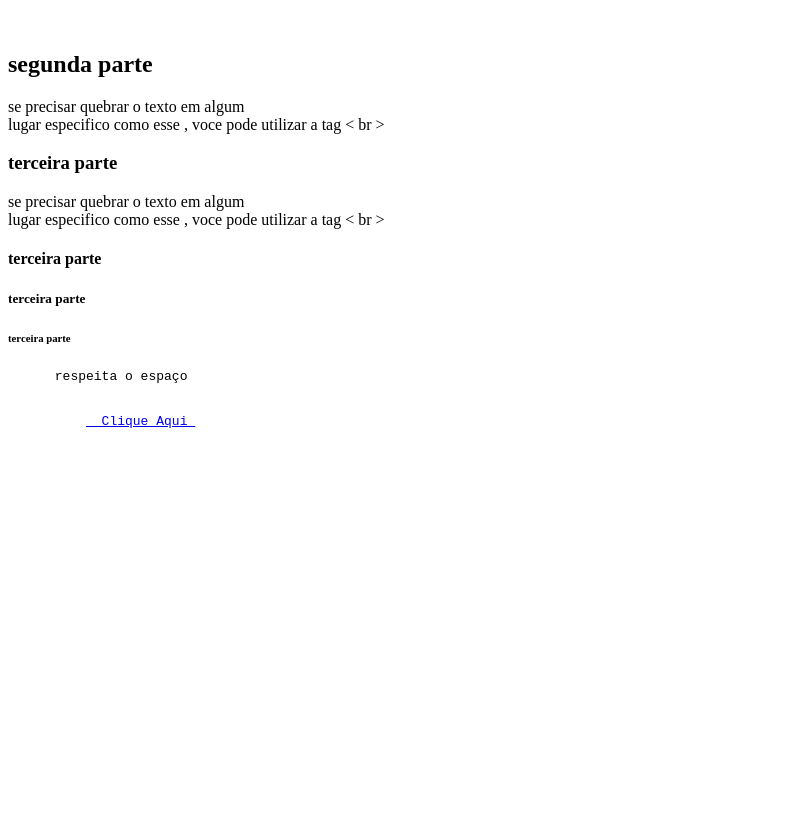
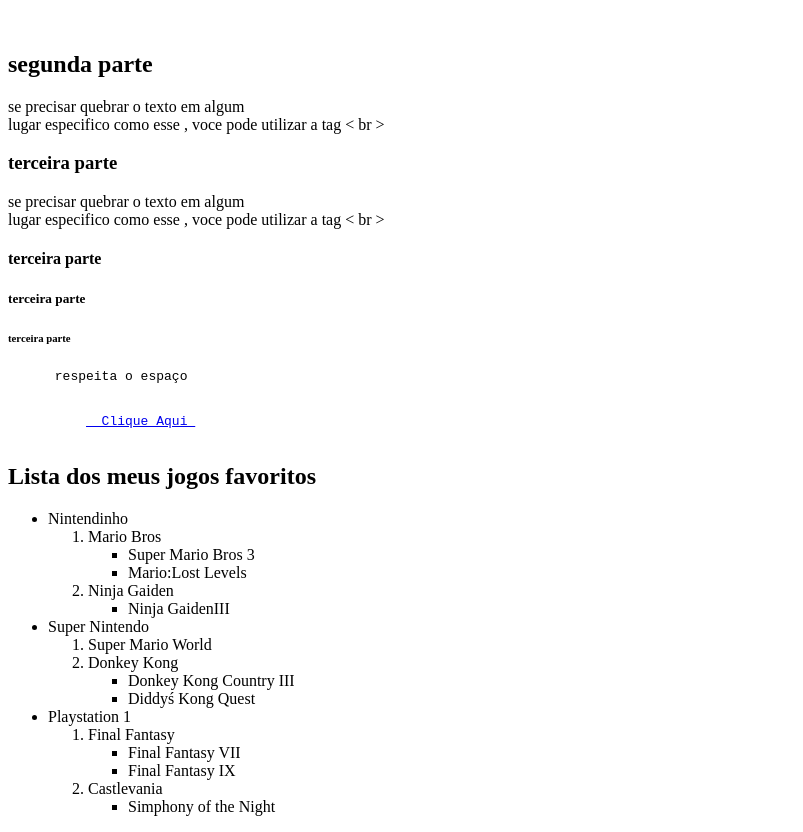
Before and after one commit to elis23ads/Aula--HTML, a plain HTML site: page Aula--HTML/index.html in a window 1280 px wide. Shown: the part 101-933 px from the top of the page, without its empty margins (0-803 px from the left). Before the commit the page ends 800 px from the top, so only its background shows below. Drawn offline with Linux system fonts and the light colour scheme.

Commit message:
criandouma lista ordena e nao ordenada

```diff
--- a/Aula--HTML/index.html
+++ b/Aula--HTML/index.html
@@ -36,6 +36,49 @@
 
           <a href="https://www.w3schools.com">  Clique Aqui </a>
  </pre>
+    <h2>Lista dos meus jogos favoritos</h2>
+    <ul>
+        <li>Nintendinho</li>
+
+        <ol>
+          <li> Mario Bros </li>
+
+           <ul>
+            <li> Super Mario Bros 3</li>
+            <li>Mario:Lost Levels</li>
+           </ul>
+
+         <li>Ninja Gaiden</li>
+
+         <ul>
+            <li>Ninja GaidenIII</li>
+            </ul>
+
+        </ol>
+        <li>Super Nintendo</li>
+
+        <ol>
+            <li>Super Mario World</li>
+            <li>Donkey Kong</li>
+                <ul><li>Donkey Kong Country III</li></ul>
+                <ul><li>Diddyś Kong Quest</li></ul>
+        </ol>
+
+        <li> Playstation 1</li>
+        <ol>
+           <li>Final Fantasy</li>
+           <ul><li> Final Fantasy VII</li></ul>
+           <ul><li> Final Fantasy IX</li></ul>
+           <li>Castlevania</li>
+           <ul><li>Simphony of the Night</li></ul>
+
+
+
+        </ol>
+
+
+
+    </ul>
 
 
 
```
